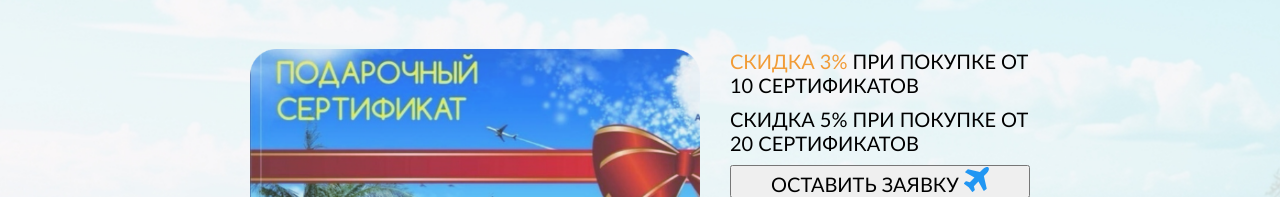
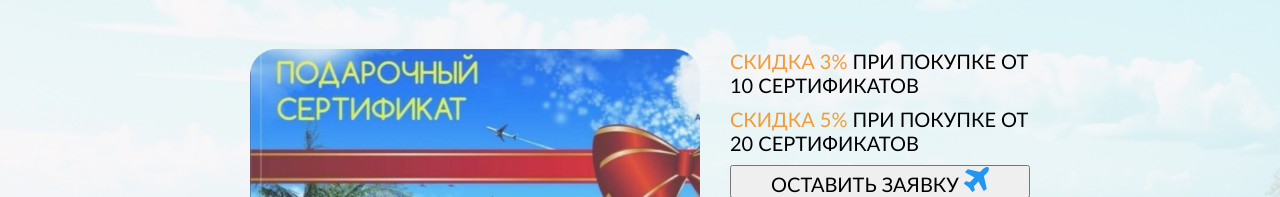
Before and after one commit to dariaSDemidova/Bergen-Tour, a React (Vite) app: page / in a window 1280 px wide. Shown: the part 3081-3278 px from the top of the page. Built offline with nearby package versions, Linux system fonts and the light colour scheme.

Commit message:
fontstyle

```diff
--- a/src/pages/Main/Main.jsx
+++ b/src/pages/Main/Main.jsx
@@ -96,7 +96,7 @@ const Main = () => {
               <div className='reviewRow'> <div className="reviewsColumn">
             <div className="certDiscount"><span className="certDiscount-orange">Скидка 3%</span> при покупке от 10 сертификатов</div>
              <div className="certDiscount">
-              <span className="cerDiscount-Orange">Скидка 5%</span> при покупке от 20 сертификатов</div>
+              <span className="certDiscount-orange">Скидка 5%</span> при покупке от 20 сертификатов</div>
             </div>
 
 
```
